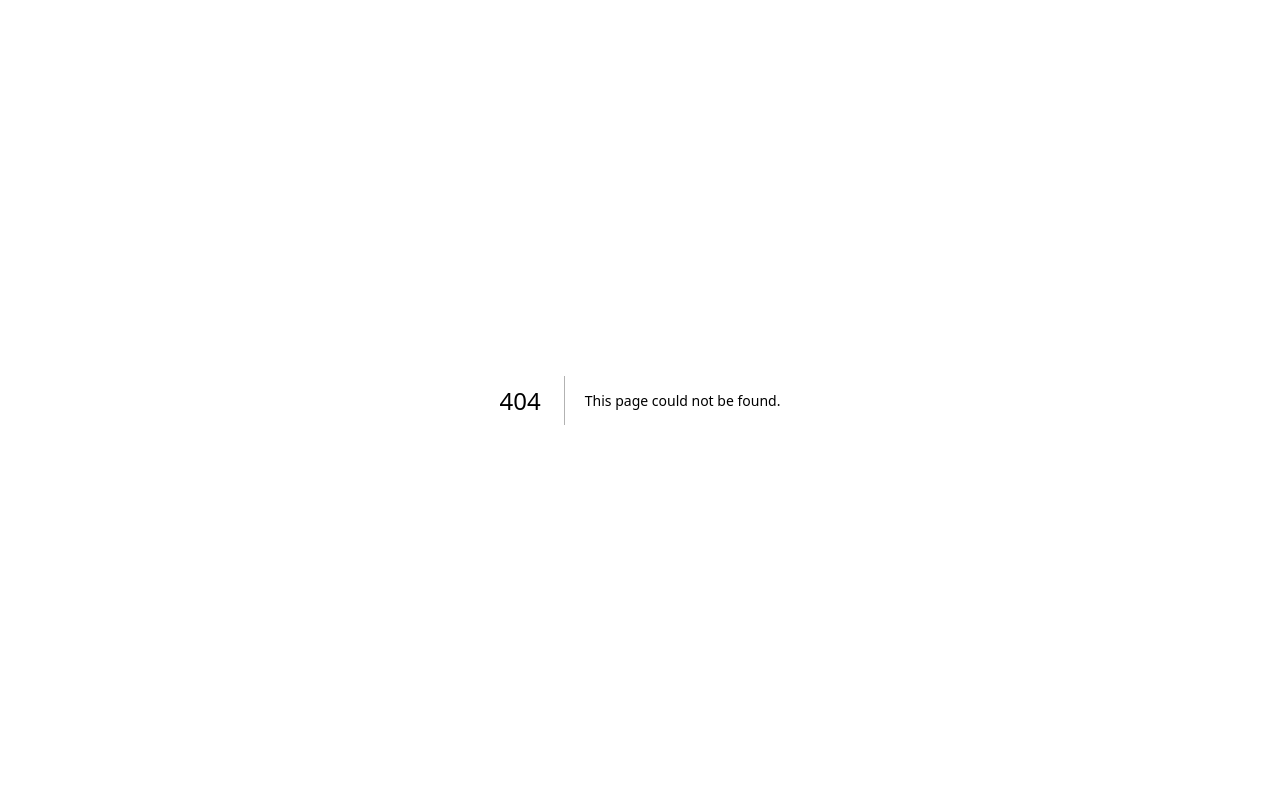
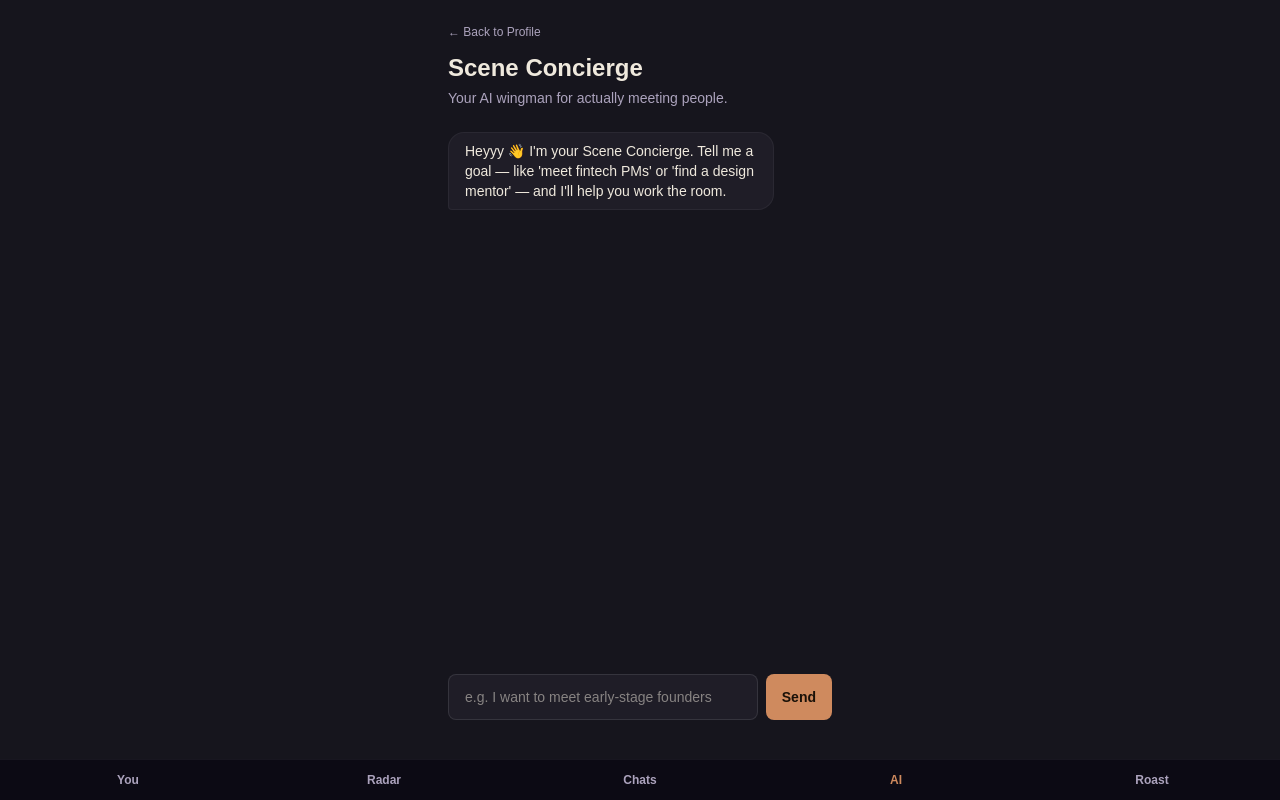
Before and after one commit to Nainajha09/Aaj-Kya-Scene-Hai, a Next.js app: page /concierge in a window 1280 px wide. Before the commit this address had no page. Built offline with nearby package versions, Linux system fonts and the light colour scheme.

Commit message:
add scene concierge and shared nav

```diff
--- /dev/null
+++ b/src/app/api/concierge/route.ts
@@ -0,0 +1,50 @@
+import { NextRequest, NextResponse } from "next/server";
+
+const SYSTEM_PROMPT =
+  "You are 'Scene Concierge', a witty, warm AI networking assistant inside a Gen-Z/millennial office-networking app called 'Aaj Kya Scene Hai'. You help people figure out who to meet, draft icebreakers, and plan coffee chats. Keep replies short (3-5 sentences max), practical, and a little playful. Hinglish flavor is welcome but keep it readable. Never be corporate or generic.";
+
+export async function POST(request: NextRequest) {
+  const { messages } = await request.json();
+
+  if (!Array.isArray(messages) || messages.length === 0) {
+    return NextResponse.json({ error: "No message provided." }, { status: 400 });
+  }
+
+  try {
+    const response = await fetch(
+      "https://api.groq.com/openai/v1/chat/completions",
+      {
+        method: "POST",
+        headers: {
+          "Content-Type": "application/json",
+          Authorization: `Bearer ${process.env.GROQ_API_KEY}`,
+        },
+        body: JSON.stringify({
+          model: "llama-3.3-70b-versatile",
+          max_tokens: 300,
+          messages: [{ role: "system", content: SYSTEM_PROMPT }, ...messages],
+        }),
+      }
+    );
+
+    if (!response.ok) {
+      const errText = await response.text();
+      console.error("Groq API error:", errText);
+      return NextResponse.json(
+        { error: "Signal dropped for a sec — try that again?" },
+        { status: 500 }
+      );
+    }
+
+    const data = await response.json();
+    const text = data.choices?.[0]?.message?.content ?? "";
+
+    return NextResponse.json({ result: text });
+  } catch (err) {
+    console.error("Unexpected error calling Groq:", err);
+    return NextResponse.json(
+      { error: "Something went wrong. Try again." },
+      { status: 500 }
+    );
+  }
+}
--- a/src/app/chats/page.tsx
+++ b/src/app/chats/page.tsx
@@ -1,5 +1,6 @@
 import { redirect } from "next/navigation";
 import { createClient } from "@/lib/supabase/server";
+import BottomNav from "@/components/BottomNav";
 
 export default async function ChatsPage() {
   const supabase = await createClient();
@@ -21,7 +22,7 @@ export default async function ChatsPage() {
     .neq("id", user.id);
 
   return (
-    <main className="min-h-screen bg-[#16151d] text-[#efe9dd] p-6">
+    <main className="min-h-screen bg-[#16151d] text-[#efe9dd] p-6 pb-20">
       <div className="max-w-sm mx-auto">
         <h1 className="text-2xl font-bold mb-1">Chats</h1>
         <p className="text-sm text-[#aca3bd] mb-6">
@@ -56,6 +57,7 @@ export default async function ChatsPage() {
           ))}
         </div>
       </div>
+      <BottomNav />
     </main>
   );
 }
--- /dev/null
+++ b/src/app/concierge/page.tsx
@@ -0,0 +1,102 @@
+"use client";
+
+import { useState, useEffect, useRef, type FormEvent } from "react";
+import BottomNav from "@/components/BottomNav";
+
+type Msg = { role: "user" | "assistant"; content: string };
+
+export default function ConciergePage() {
+  const [messages, setMessages] = useState<Msg[]>([
+    {
+      role: "assistant",
+      content:
+        "Heyyy 👋 I'm your Scene Concierge. Tell me a goal — like 'meet fintech PMs' or 'find a design mentor' — and I'll help you work the room.",
+    },
+  ]);
+  const [input, setInput] = useState("");
+  const [loading, setLoading] = useState(false);
+  const bottomRef = useRef<HTMLDivElement>(null);
+
+  useEffect(() => {
+    bottomRef.current?.scrollIntoView({ behavior: "smooth" });
+  }, [messages, loading]);
+
+  async function send(e: FormEvent) {
+    e.preventDefault();
+    if (!input.trim() || loading) return;
+    const next = [...messages, { role: "user" as const, content: input.trim() }];
+    setMessages(next);
+    setInput("");
+    setLoading(true);
+    try {
+      const res = await fetch("/api/concierge", {
+        method: "POST",
+        headers: { "Content-Type": "application/json" },
+        body: JSON.stringify({ messages: next }),
+      });
+      const data = await res.json();
+      setMessages((m) => [
+        ...m,
+        { role: "assistant", content: data.result || data.error || "..." },
+      ]);
+    } catch {
+      setMessages((m) => [
+        ...m,
+        { role: "assistant", content: "Signal dropped for a sec — try again?" },
+      ]);
+    } finally {
+      setLoading(false);
+    }
+  }
+
+  return (
+    <main className="min-h-screen bg-[#16151d] text-[#efe9dd] p-6 pb-20 flex flex-col">
+      <div className="max-w-sm w-full mx-auto flex-1 flex flex-col">
+        <a href="/profile" className="text-xs text-[#aca3bd] mb-3">
+          ← Back to Profile
+        </a>
+        <h1 className="text-2xl font-bold mb-1">Scene Concierge</h1>
+        <p className="text-sm text-[#aca3bd] mb-6">
+          Your AI wingman for actually meeting people.
+        </p>
+
+        <div className="flex-1 overflow-y-auto space-y-2 mb-4 min-h-[300px]">
+          {messages.map((m, i) => (
+            <div
+              key={i}
+              className={
+                m.role === "user"
+                  ? "ml-auto max-w-[85%] bg-[#cf8a5e] text-[#1a1108] rounded-2xl rounded-br-sm px-4 py-2 text-sm w-fit"
+                  : "mr-auto max-w-[85%] bg-[#1f1d27] border border-white/5 rounded-2xl rounded-bl-sm px-4 py-2 text-sm w-fit"
+              }
+            >
+              {m.content}
+            </div>
+          ))}
+          {loading && (
+            <div className="mr-auto max-w-[85%] bg-[#1f1d27] border border-white/5 rounded-2xl rounded-bl-sm px-4 py-2 text-sm w-fit text-[#aca3bd]">
+              thinking...
+            </div>
+          )}
+          <div ref={bottomRef} />
+        </div>
+
+        <form onSubmit={send} className="flex gap-2">
+          <input
+            value={input}
+            onChange={(e) => setInput(e.target.value)}
+            placeholder="e.g. I want to meet early-stage founders"
+            className="flex-1 rounded-lg bg-[#1f1d27] border border-white/10 px-4 py-3 text-sm outline-none focus:border-[#cf8a5e]"
+          />
+          <button
+            disabled={loading}
+            className="rounded-lg bg-[#cf8a5e] text-[#1a1108] font-semibold px-4 py-3 text-sm disabled:opacity-60"
+          >
+            Send
+          </button>
+        </form>
+      </div>
+      <BottomNav />
+    </main>
+  );
+}
--- a/src/app/profile/page.tsx
+++ b/src/app/profile/page.tsx
@@ -1,6 +1,7 @@
 import { redirect } from "next/navigation";
 import { createClient } from "@/lib/supabase/server";
 import ProfileForm from "./ProfileForm";
+import BottomNav from "@/components/BottomNav";
 
 export default async function ProfilePage() {
   const supabase = await createClient();
@@ -20,23 +21,13 @@ export default async function ProfilePage() {
     .single();
 
   return (
-    <main className="min-h-screen bg-[#16151d] text-[#efe9dd] p-6">
+    <main className="min-h-screen bg-[#16151d] text-[#efe9dd] p-6 pb-20">
       <div className="max-w-sm mx-auto">
         <h1 className="text-2xl font-bold mb-1">Your Scene</h1>
         <p className="text-sm text-[#aca3bd] mb-6">{user.email}</p>
-        <div className="flex flex-wrap gap-4 mb-4">
-          <a href="/radar" className="text-xs font-semibold text-[#cf8a5e]">
-            → Scene Radar
-          </a>
-          <a href="/chats" className="text-xs font-semibold text-[#cf8a5e]">
-            → Chats
-          </a>
-          <a href="/roast" className="text-xs font-semibold text-[#cf8a5e]">
-            → Roast My Career
-          </a>
-        </div>
         <ProfileForm initialProfile={profile} />
       </div>
+      <BottomNav />
     </main>
   );
 }
--- a/src/app/radar/page.tsx
+++ b/src/app/radar/page.tsx
@@ -1,6 +1,7 @@
 import { redirect } from "next/navigation";
 import { createClient } from "@/lib/supabase/server";
 import RadarList from "./RadarList";
+import BottomNav from "@/components/BottomNav";
 
 export default async function RadarPage() {
   const supabase = await createClient();
@@ -33,7 +34,7 @@ export default async function RadarPage() {
   });
 
   return (
-    <main className="min-h-screen bg-[#16151d] text-[#efe9dd] p-6">
+    <main className="min-h-screen bg-[#16151d] text-[#efe9dd] p-6 pb-20">
       <div className="max-w-sm mx-auto">
         <h1 className="text-2xl font-bold mb-1">Scene Radar</h1>
         <p className="text-sm text-[#aca3bd] mb-6">
@@ -45,6 +46,7 @@ export default async function RadarPage() {
           myCheckins={myCheckins}
         />
       </div>
+      <BottomNav />
     </main>
   );
 }
--- a/src/app/roast/page.tsx
+++ b/src/app/roast/page.tsx
@@ -1,6 +1,7 @@
 "use client";
 
 import { useState, type FormEvent } from "react";
+import BottomNav from "@/components/BottomNav";
 
 export default function RoastPage() {
   const [role, setRole] = useState("");
@@ -34,7 +35,7 @@ export default function RoastPage() {
   }
 
   return (
-    <main className="min-h-screen bg-[#16151d] text-[#efe9dd] p-6">
+    <main className="min-h-screen bg-[#16151d] text-[#efe9dd] p-6 pb-20">
       <div className="max-w-sm mx-auto">
         <a href="/profile" className="text-xs text-[#aca3bd] mb-3 inline-block">
           ← Back to Profile
@@ -86,6 +87,7 @@ export default function RoastPage() {
           </div>
         )}
       </div>
+      <BottomNav />
     </main>
   );
 }
--- /dev/null
+++ b/src/components/BottomNav.tsx
@@ -0,0 +1,36 @@
+"use client";
+
+import { usePathname } from "next/navigation";
+
+const ITEMS = [
+  { href: "/profile", label: "You" },
+  { href: "/radar", label: "Radar" },
+  { href: "/chats", label: "Chats" },
+  { href: "/concierge", label: "AI" },
+  { href: "/roast", label: "Roast" },
+];
+
+export default function BottomNav() {
+  const pathname = usePathname();
+
+  return (
+    <nav className="fixed bottom-0 left-0 right-0 bg-[#0c0a14] border-t border-white/5 flex z-50">
+      {ITEMS.map((item) => {
+        const active = pathname === item.href;
+        return (
+          <a
+            key={item.href}
+            href={item.href}
+            className={
+              active
+                ? "flex-1 text-center py-3 text-xs font-semibold text-[#cf8a5e]"
+                : "flex-1 text-center py-3 text-xs font-semibold text-[#aca3bd]"
+            }
+          >
+            {item.label}
+          </a>
+        );
+      })}
+    </nav>
+  );
+}
```
